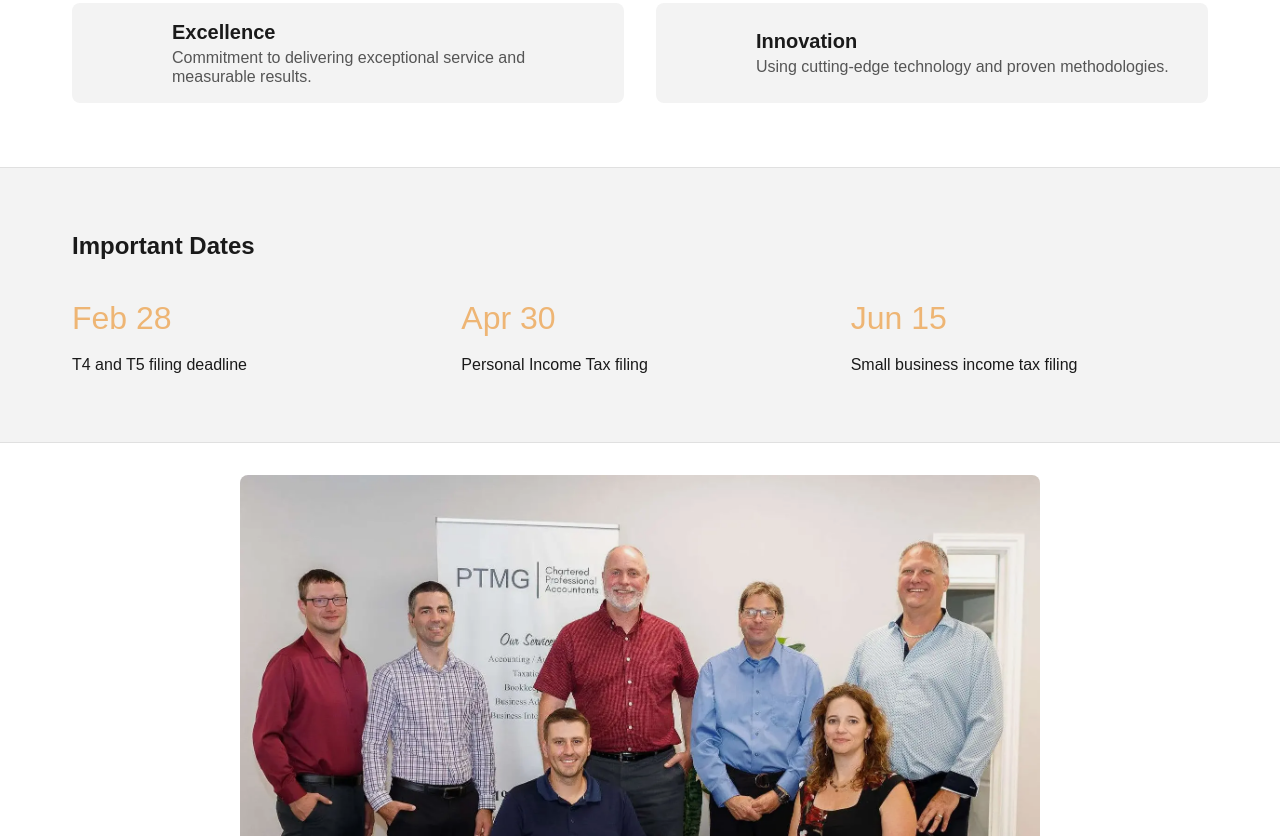
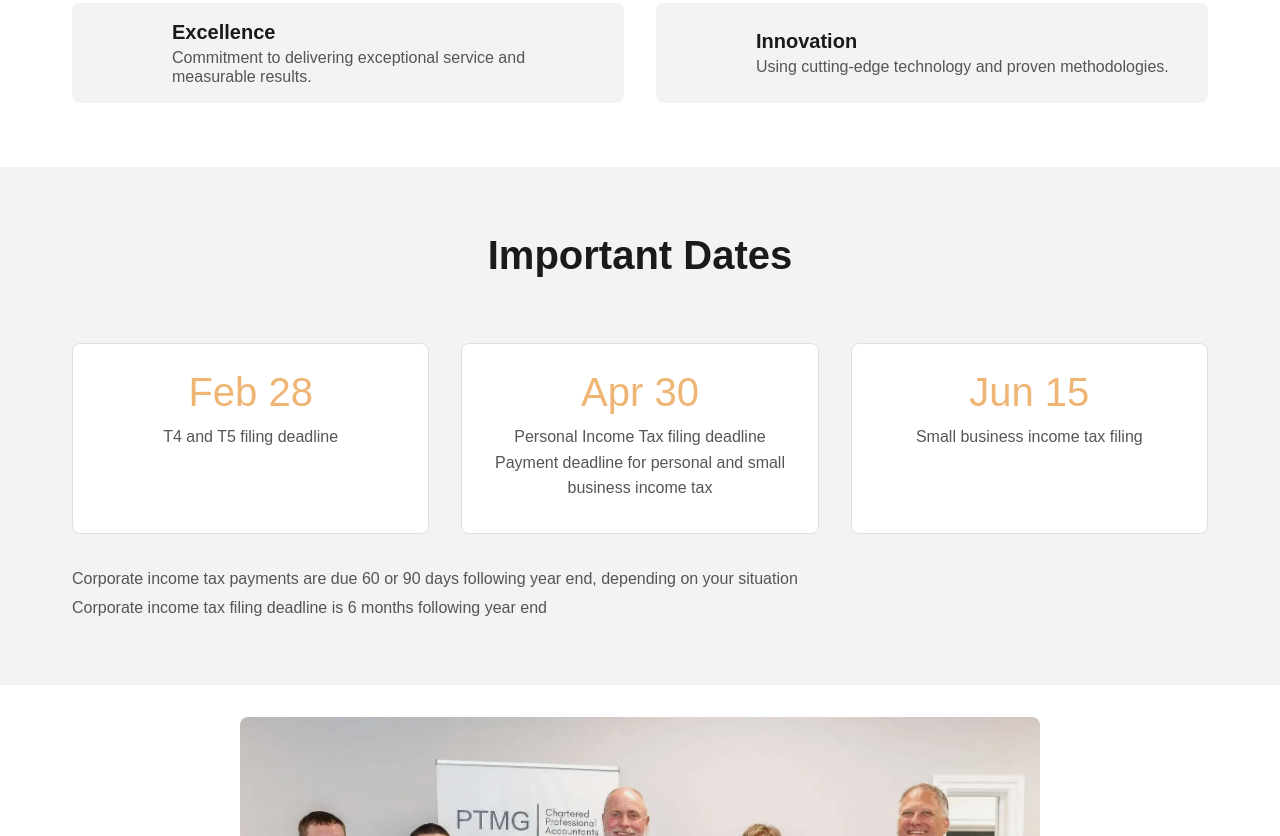
Before and after one commit to jeffreyboersma/ptmg, a website built with Vite: page src/index.html in a window 1280 px wide. Shown: the part 1464-2300 px from the top of the page. Built offline with nearby package versions, Linux system fonts and the light colour scheme; a web font is replaced by a local one.

Commit message:
important dates improvements

```diff
--- a/src/css/base/_variables.scss
+++ b/src/css/base/_variables.scss
@@ -1,6 +1,7 @@
 :root {
     /* Light Theme (Default) */
     --bg-color: #ffffff;
+    --bg-primary: var(--bg-color);
     --bg-secondary: #f3f3f3;
     --text-color: #1a1a1a;
     --text-secondary: #555555;
--- a/src/css/components/_cards.scss
+++ b/src/css/components/_cards.scss
@@ -8,6 +8,8 @@
     z-index: 1;
     display: flex;
     align-items: center;
+    width: 100%;
+    height: 100%;
 
     &::before {
         content: '';
--- a/src/css/pages/_contact.scss
+++ b/src/css/pages/_contact.scss
@@ -2,6 +2,7 @@
 .contact-section {
     padding: var(--spacing-md) 0;
     background-color: var(--bg-secondary);
+    border-top: 1px solid var(--border-color);
 }
 
 .contact-container {
--- a/src/css/pages/_home.scss
+++ b/src/css/pages/_home.scss
@@ -109,32 +109,50 @@ svg.feature-icon {
 /* Dates */
 .dates-section {
     padding: var(--spacing-lg) 0;
-    border-top: 1px solid var(--border-color);
-    border-bottom: 1px solid var(--border-color);
     background-color: var(--bg-secondary);
 }
 
 .dates-grid {
     margin-top: var(--spacing-md);
     display: grid;
-    grid-template-columns: repeat(auto-fit, minmax(250px, 1fr));
+    grid-template-columns: repeat(auto-fit, minmax(200px, 1fr));
     gap: var(--spacing-md);
 }
 
 .date-item {
     display: flex;
     flex-direction: column;
+    color: var(--text-secondary);
+    align-items: center;
+    border: 1px solid var(--border-color);
+    padding: var(--spacing-sm);
+    border-radius: 8px;
+    align-items: center;
+    padding-bottom: var(--spacing-md);
+    background-color: var(--bg-primary);
 }
 
 .date-item .date {
     font-family: var(--font-sans);
-    font-size: 2rem;
+    font-size: 40px;
     color: var(--accent-color);
-    margin-bottom: 0.5rem;
 }
 
 .date-item .event {
     font-weight: 500;
+    text-align: center;
+}
+
+.date-info-section {
+    display: flex;
+    flex-direction: column;
+    margin-top: var(--spacing-md);
+    gap: var(--spacing-xs);
+}
+
+.date-info {
+    font-size: 1rem;
+    color: var(--text-secondary);
 }
 
 /* Team Picture */
--- a/src/index.html
+++ b/src/index.html
@@ -209,7 +209,9 @@
 
         <section id="dates" class="dates-section">
             <div class="container">
-                <h2>Important Dates</h2>
+                <div class="section-header text-center">
+                    <h2>Important Dates</h2>
+                </div>
                 <div class="dates-grid">
                     <div class="date-item">
                         <span class="date">Feb 28</span>
@@ -217,12 +219,17 @@
                     </div>
                     <div class="date-item">
                         <span class="date">Apr 30</span>
-                        <span class="event">Personal Income Tax filing</span>
+                        <span class="event">Personal Income Tax filing deadline</span>
+                        <span class="event">Payment deadline for personal and small business income tax</span>
                     </div>
                     <div class="date-item">
                         <span class="date">Jun 15</span>
                         <span class="event">Small business income tax filing</span>
                     </div>
+                </div>
+                <div class="date-info-section">
+                    <span class="date-info">Corporate income tax payments are due 60 or 90 days following year end, depending on your situation</span>
+                    <span class="date-info">Corporate income tax filing deadline is 6 months following year end</span>
                 </div>
             </div>
         </section>
```
